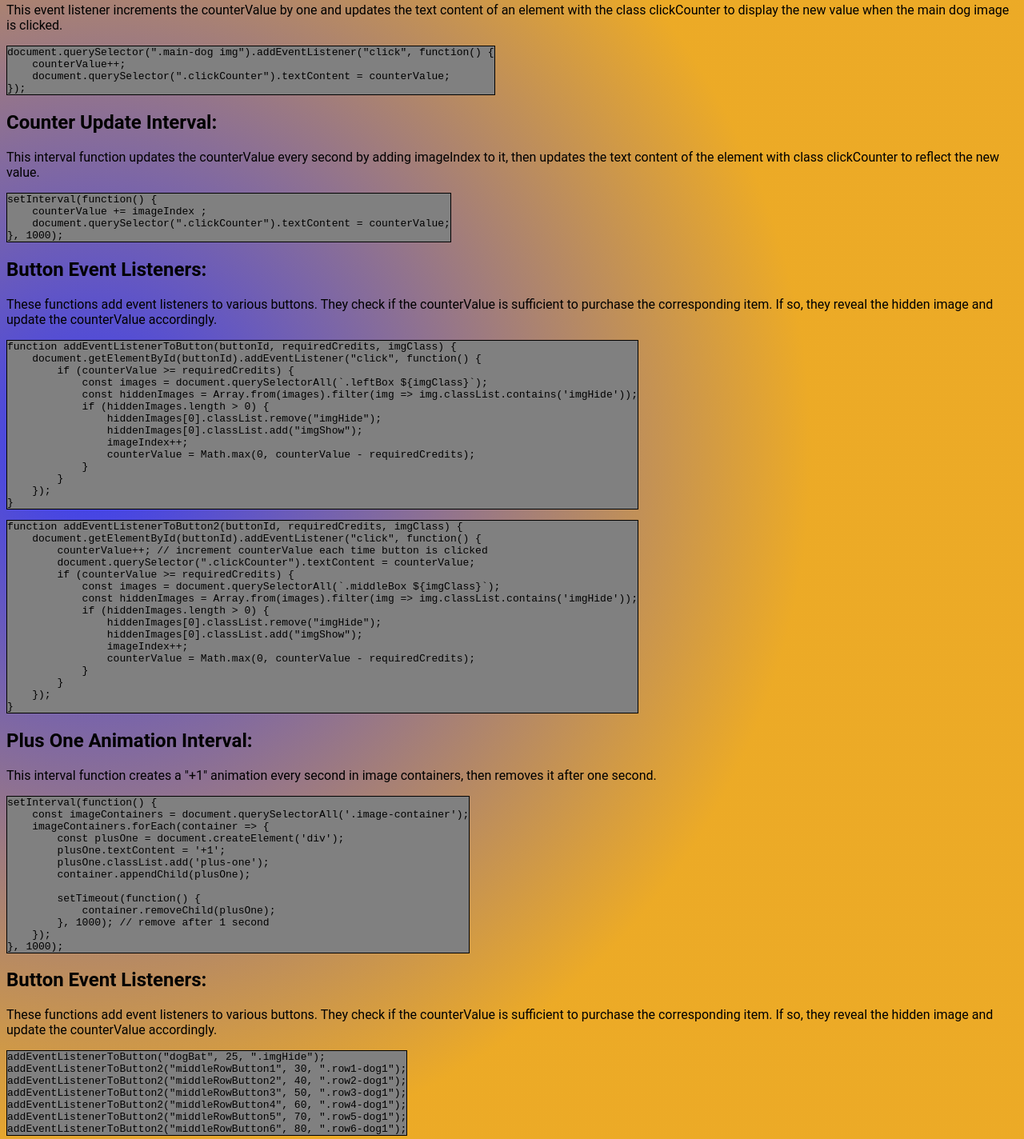
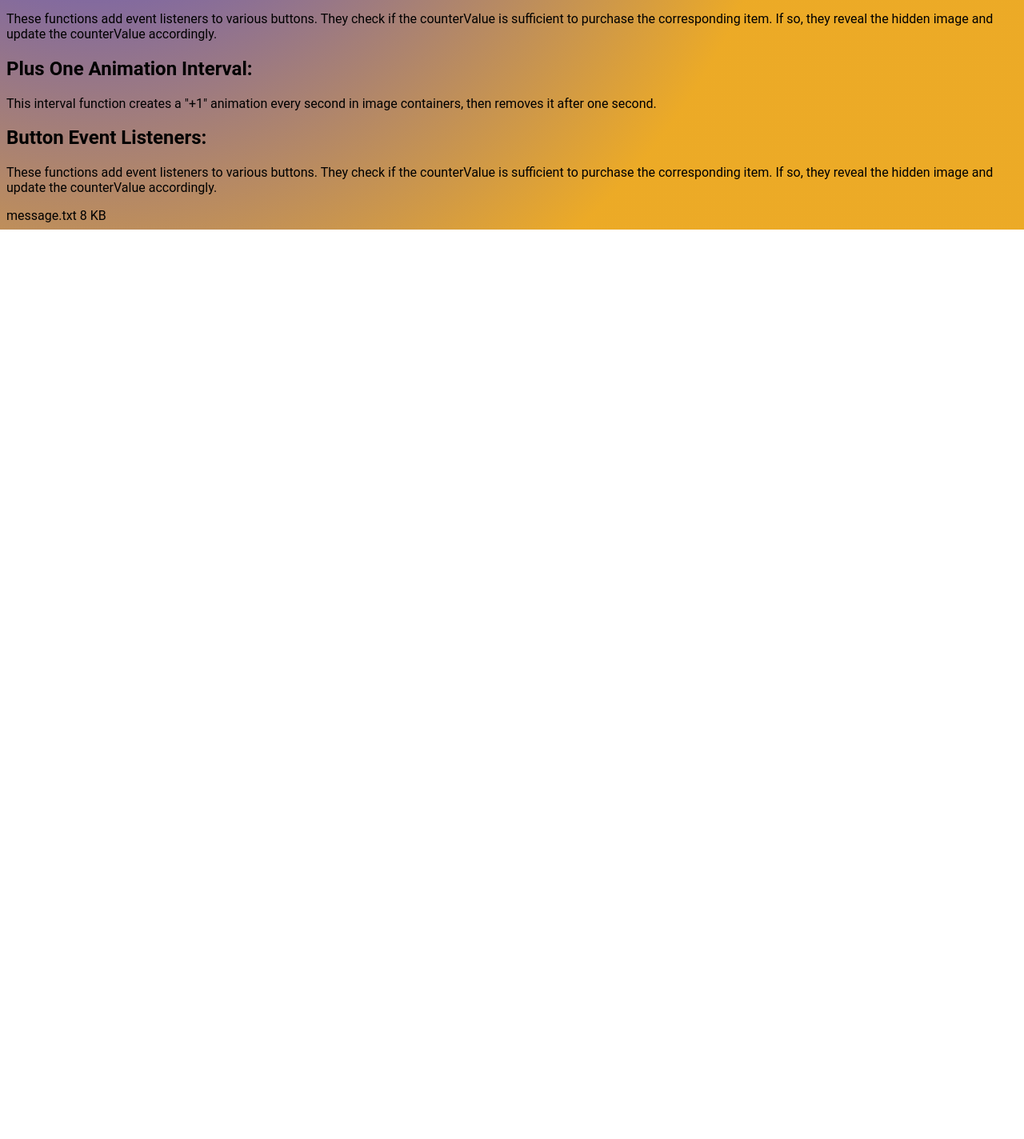
Before and after one commit to pgmgent-atwork2/project-1-workshop-start-2-code-bonkthedog, a website: page tutorial.html in a window 1280 px wide. Shown: the part 3085-4509 px from the top of the page at 80% size. After the commit the page ends 3372 px from the top, so only its background shows below. Drawn offline with Linux system fonts and the light colour scheme; a script that the page names is missing.

Commit message:
fix tutorial

```diff
--- a/tutorial.html
+++ b/tutorial.html
@@ -40,7 +40,6 @@
 <p>Try changing the buttons color</p>
 <p>Go to <pre>.rightBox button</pre> in the CSS file and change the border-radius to <pre>10px</pre></p>
 <p>Now the buttons border should be changed!</p>
-
 <h1>JavaScript Code Explanation</h1>
 
 <h2>Initialization Variables:</h2>
@@ -48,10 +47,7 @@
     Two variables, <code>imageIndex</code> and <code>counterValue</code>, are initialized to keep track of the index of displayed images and the current counter value.
 </p>
 
-<pre>
-let imageIndex = 0;
-let counterValue = 200;
-</pre>
+<script async src="//jsfiddle.net/EliazBelloMedrano/gsyfwh31/2/embed/js/dark/"></script>
 
 
 <h2>Window Load Event:</h2>
@@ -59,25 +55,14 @@ let counterValue = 200;
     When the window has fully loaded, this event handler selects all image elements within each row and sets their source to <code>/assets/img/daggoe.jpg</code>.
 </p>
 
-<pre>window.onload = function() {
-    const rows = ['row1', 'row2', 'row3', 'row4', 'row5', 'row6'];
-    rows.forEach((row, index) => {
-        const images = document.querySelectorAll(`.${row} img`);
-        images.forEach((img, imgIndex) => {
-            img.src = `/assets/img/daggoe.jpg`; // replace with your image source
-        });
-    });
-};</pre>
+<script async src="//jsfiddle.net/EliazBelloMedrano/gsyfwh31/4/embed/js/dark/"></script>
 
 <h2>Main Dog Click Event:</h2>
 <p>
     This event listener increments the <code>counterValue</code> by one and updates the text content of an element with the class <code>clickCounter</code> to display the new value when the main dog image is clicked.
 </p>
 
-<pre>document.querySelector(".main-dog img").addEventListener("click", function() {
-    counterValue++;
-    document.querySelector(".clickCounter").textContent = counterValue;
-});</pre>
+<script async src="//jsfiddle.net/EliazBelloMedrano/gsyfwh31/5/embed/js/dark/"></script>
 
 <h2>Counter Update Interval:</h2>
 <p>
@@ -85,10 +70,7 @@ let counterValue = 200;
 </p>
 
 
-<pre>setInterval(function() {
-    counterValue += imageIndex ;
-    document.querySelector(".clickCounter").textContent = counterValue;
-}, 1000);</pre>
+<script async src="//jsfiddle.net/EliazBelloMedrano/gsyfwh31/11/embed/js/dark/"></script>
 
 
 
@@ -96,67 +78,19 @@ let counterValue = 200;
 <p>
     These functions add event listeners to various buttons. They check if the <code>counterValue</code> is sufficient to purchase the corresponding item. If so, they reveal the hidden image and update the <code>counterValue</code> accordingly.
 </p>
-<pre>function addEventListenerToButton(buttonId, requiredCredits, imgClass) {
-    document.getElementById(buttonId).addEventListener("click", function() {
-        if (counterValue >= requiredCredits) {
-            const images = document.querySelectorAll(`.leftBox ${imgClass}`);
-            const hiddenImages = Array.from(images).filter(img => img.classList.contains('imgHide'));
-            if (hiddenImages.length > 0) {
-                hiddenImages[0].classList.remove("imgHide");
-                hiddenImages[0].classList.add("imgShow");
-                imageIndex++;
-                counterValue = Math.max(0, counterValue - requiredCredits);
-            }
-        }
-    });
-}</pre>
-<pre>function addEventListenerToButton2(buttonId, requiredCredits, imgClass) {
-    document.getElementById(buttonId).addEventListener("click", function() {
-        counterValue++; // increment counterValue each time button is clicked
-        document.querySelector(".clickCounter").textContent = counterValue;
-        if (counterValue >= requiredCredits) {
-            const images = document.querySelectorAll(`.middleBox ${imgClass}`);
-            const hiddenImages = Array.from(images).filter(img => img.classList.contains('imgHide'));
-            if (hiddenImages.length > 0) {
-                hiddenImages[0].classList.remove("imgHide");
-                hiddenImages[0].classList.add("imgShow");
-                imageIndex++;
-                counterValue = Math.max(0, counterValue - requiredCredits);
-            }
-        }
-    });
-}</pre>
+<script async src="//jsfiddle.net/EliazBelloMedrano/gsyfwh31/15/embed/js/dark/"></script>
+<script async src="//jsfiddle.net/EliazBelloMedrano/gsyfwh31/13/embed/js/dark/"></script>
 <h2>Plus One Animation Interval:</h2>
 <p>
     This interval function creates a "+1" animation every second in image containers, then removes it after one second.
 </p>
-<pre>setInterval(function() {
-    const imageContainers = document.querySelectorAll('.image-container');
-    imageContainers.forEach(container => {
-        const plusOne = document.createElement('div');
-        plusOne.textContent = '+1';
-        plusOne.classList.add('plus-one');
-        container.appendChild(plusOne);
-
-        setTimeout(function() {
-            container.removeChild(plusOne);
-        }, 1000); // remove after 1 second
-    });
-}, 1000);</pre>
+<script async src="//jsfiddle.net/EliazBelloMedrano/gsyfwh31/8/embed/js/dark/"></script>
 
 <h2>Button Event Listeners:</h2>
 <p>
     These functions add event listeners to various buttons. They check if the <code>counterValue</code> is sufficient to purchase the corresponding item. If so, they reveal the hidden image and update the <code>counterValue</code> accordingly.
 </p>
-<pre>
-addEventListenerToButton("dogBat", 25, ".imgHide");
-addEventListenerToButton2("middleRowButton1", 30, ".row1-dog1");
-addEventListenerToButton2("middleRowButton2", 40, ".row2-dog1");
-addEventListenerToButton2("middleRowButton3", 50, ".row3-dog1");
-addEventListenerToButton2("middleRowButton4", 60, ".row4-dog1");
-addEventListenerToButton2("middleRowButton5", 70, ".row5-dog1");
-addEventListenerToButton2("middleRowButton6", 80, ".row6-dog1");
-</pre>
+<script async src="//jsfiddle.net/EliazBelloMedrano/gsyfwh31/10/embed/js/dark/"></script>
 </body>
 </html>
 message.txt
```
